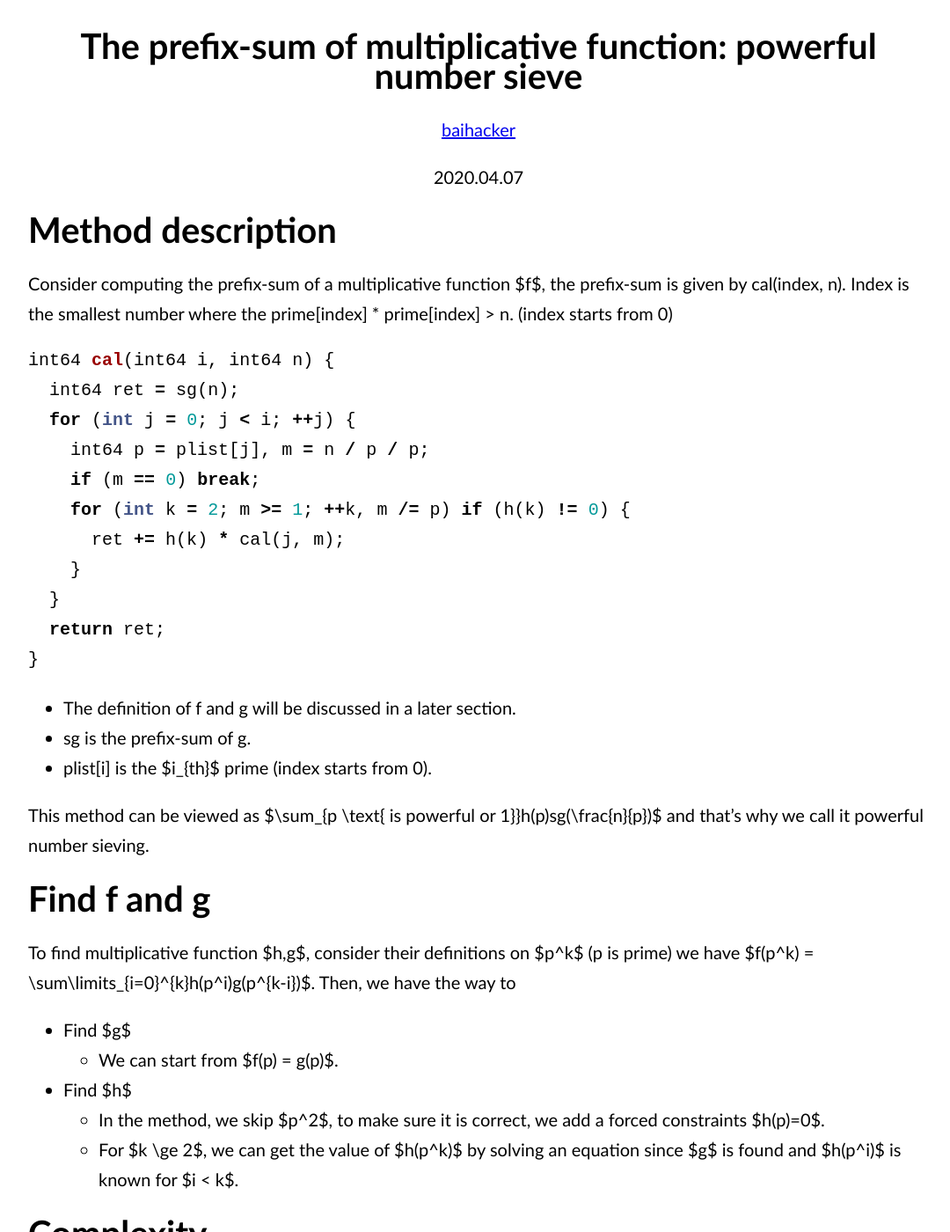
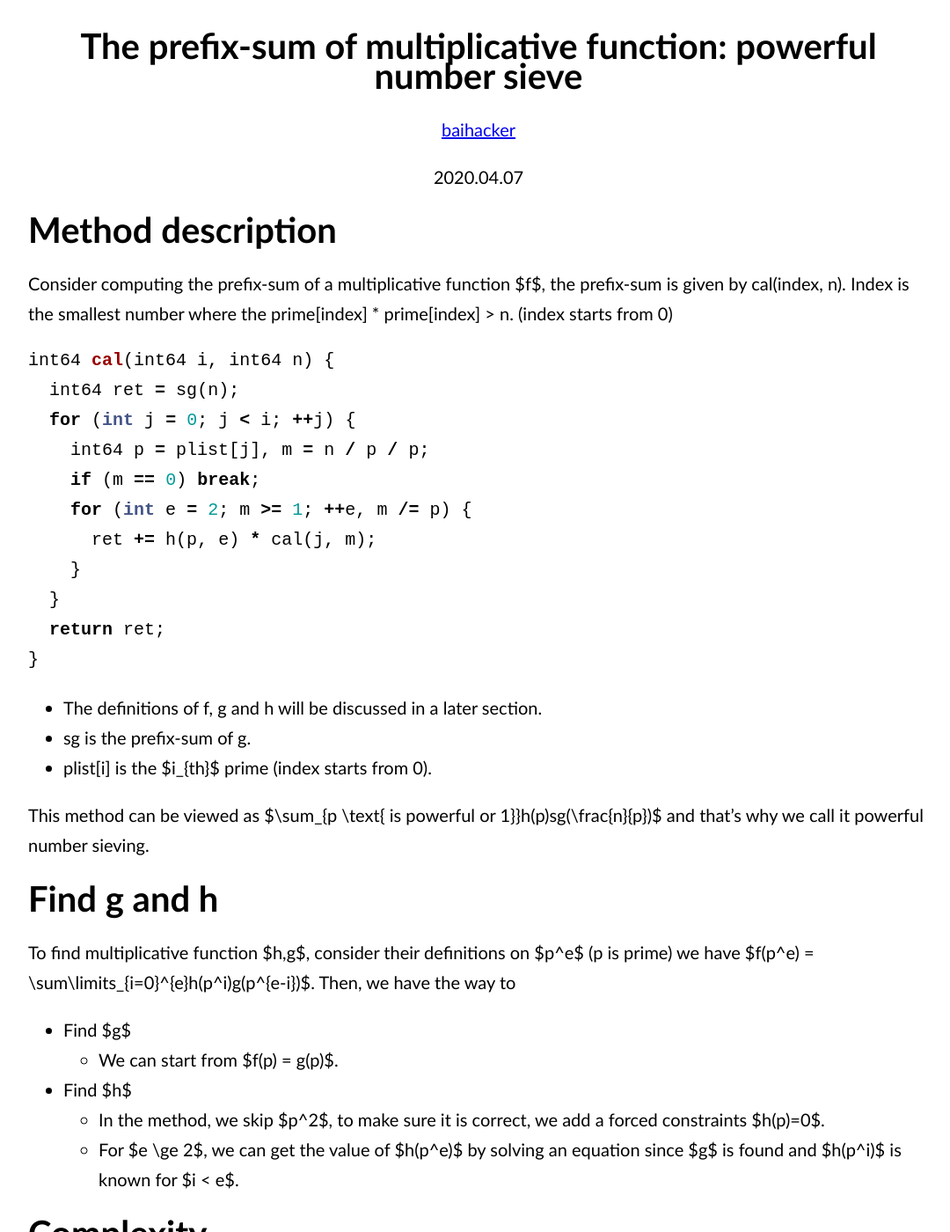
Before and after one commit to baihacker/main, a Jekyll site: the page built from docs/_posts/2020-04-07-The_prefix-sum_of_multiplicative_function_powerful_number_sieve.md, in a window 1280 px wide and 1400 px high. Shown: the whole window at 88% size, without its empty margins (96-1176 px from the left). Built offline with Jekyll 4.4.1, drawn with Linux system fonts in a browser that asks for light colours; comment, search, counter and statistics services are not loaded.

Commit message:
Refine 2020-04-07-The_prefix-sum_of_multiplicative_function_powerful_number_sieve.md

````diff
--- a/docs/_posts/2020-04-07-The_prefix-sum_of_multiplicative_function_powerful_number_sieve.md
+++ b/docs/_posts/2020-04-07-The_prefix-sum_of_multiplicative_function_powerful_number_sieve.md
@@ -24,28 +24,28 @@ int64 cal(int64 i, int64 n) {
   for (int j = 0; j < i; ++j) {
     int64 p = plist[j], m = n / p / p;
     if (m == 0) break;
-    for (int k = 2; m >= 1; ++k, m /= p) if (h(k) != 0) {
-      ret += h(k) * cal(j, m);
+    for (int e = 2; m >= 1; ++e, m /= p) {
+      ret += h(p, e) * cal(j, m);
     }
   }
   return ret;
 }
 ```
 
-* The definition of f and g will be discussed in a later section.
+* The definitions of f, g and h will be discussed in a later section.
 * sg is the prefix-sum of g.
 * plist[i] is the $i_{th}$ prime (index starts from 0).
 
 This method can be viewed as $\sum_{p \text{ is powerful or 1}}h(p)sg(\frac{n}{p})$ and that’s why we call it powerful number sieving.
 
-# Find f and g
-To find multiplicative function $h,g$, consider their definitions on $p^k$ (p is prime) we have $f(p^k) = \sum\limits_{i=0}^{k}h(p^i)g(p^{k-i})$.
+# Find g and h
+To find multiplicative function $h,g$, consider their definitions on $p^e$ (p is prime) we have $f(p^e) = \sum\limits_{i=0}^{e}h(p^i)g(p^{e-i})$.
 Then, we have the way to
 * Find $g$
   * We can start from $f(p) = g(p)$.
 * Find $h$
   * In the method, we skip $p^2$, to make sure it is correct, we add a forced constraints $h(p)=0$.
-  * For $k \ge 2$, we can get the value of $h(p^k)$ by solving an equation since $g$ is found and $h(p^i)$ is known for $i < k$.
+  * For $e \ge 2$, we can get the value of $h(p^e)$ by solving an equation since $g$ is found and $h(p^i)$ is known for $i < e$.
 
 # Complexity
 By the view of powerful number sieving, since a powerful number can be represented as $a^3b^2$, it is easy to see the complexity is $\iint_{x,y}O_{sg}(\frac{n}{x^3y^2})dx\,dy$, so the complexity is
````
